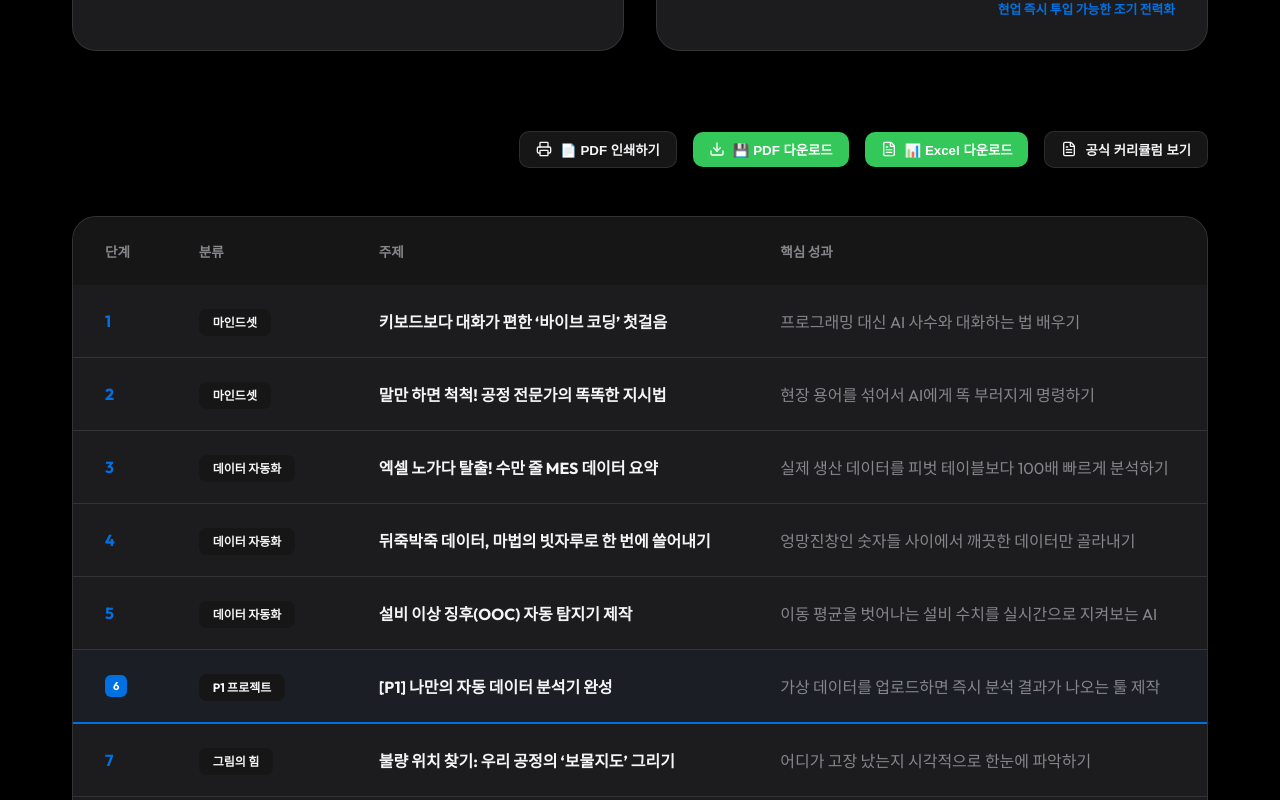
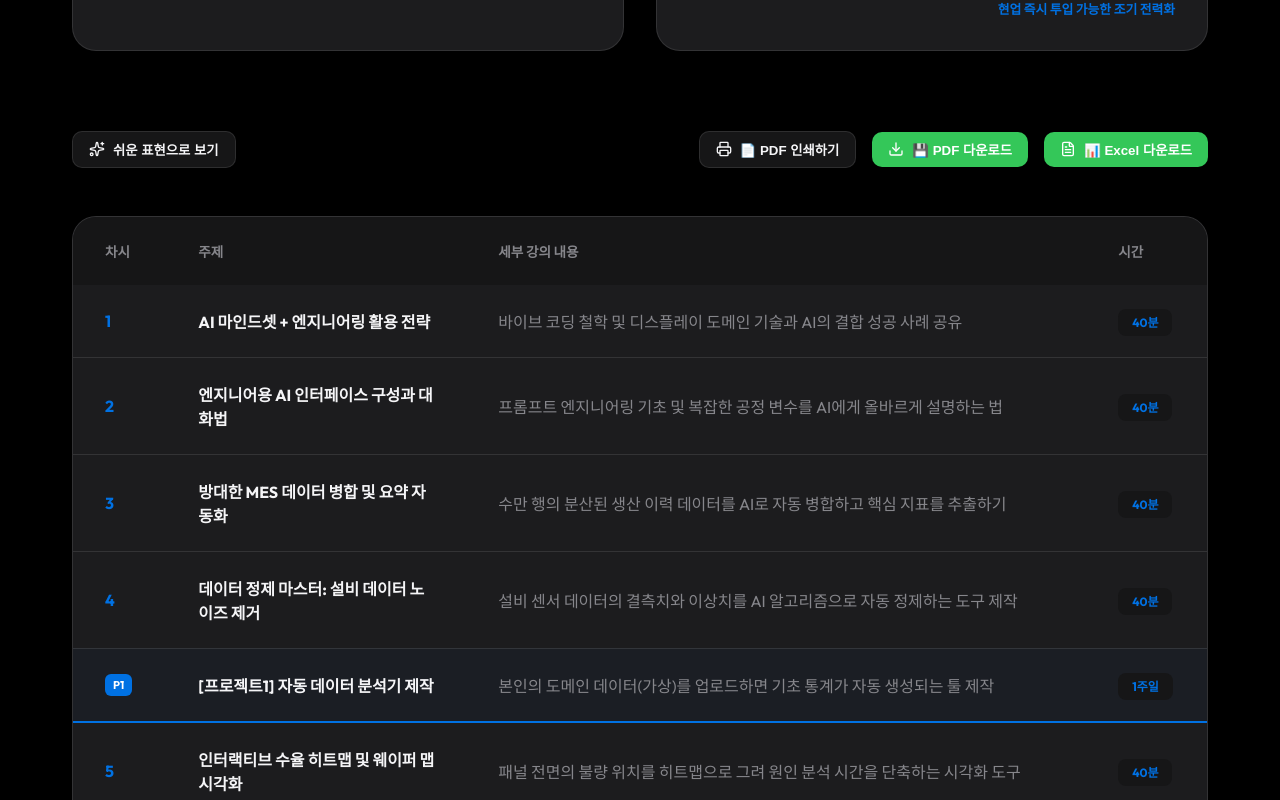
Before and after one commit to heekeunlee/lecture_assist001, a React (Vite) app: page / in a window 1280 px wide. Shown: the part 900-1700 px from the top of the page. Built offline with nearby package versions, Linux system fonts and the light colour scheme; the HTML template or start-up script is replaced by a standard one.

Commit message:
feat: set official curriculum as default view and move toggle button to top-left

```diff
--- a/src/App.tsx
+++ b/src/App.tsx
@@ -93,7 +93,7 @@ export default function App() {
   const [isPresenting, setIsPresenting] = useState(false);
   const [currentIndex, setCurrentIndex] = useState(0);
   const [theme, setTheme] = useState('dark');
-  const [showOfficial, setShowOfficial] = useState(false);
+  const [showOfficial, setShowOfficial] = useState(true);
   const [searchTerm, setSearchTerm] = useState('');
   const [activeTermCat, setActiveTermCat] = useState('전체');
   const [currentPage, setCurrentPage] = useState(1);
@@ -372,7 +372,17 @@ export default function App() {
 
             <CurriculumVisuals />
 
-            <div style={{ display: 'flex', justifyContent: 'flex-end', alignItems: 'center', gap: '1rem' }}>
+            <div style={{ display: 'flex', justifyContent: 'space-between', alignItems: 'center', gap: '1rem', width: '100%' }}>
+              <div style={{ display: 'flex', alignItems: 'center' }}>
+                <button
+                  className={`toggle-button ${!showOfficial ? 'active' : ''}`}
+                  onClick={() => setShowOfficial(!showOfficial)}
+                >
+                  {showOfficial ? <Sparkles size={16} /> : <FileText size={16} />}
+                  {showOfficial ? '쉬운 표현으로 보기' : '공식 커리큘럼 보기'}
+                </button>
+              </div>
+              <div style={{ display: 'flex', alignItems: 'center', gap: '1rem' }}>
                 <button
                   className="toggle-button print-btn"
                   onClick={() => window.print()}
@@ -394,13 +404,7 @@ export default function App() {
                   <FileText size={16} />
                   <span>📊 Excel 다운로드</span>
                 </button>
-              <button
-                className={`toggle-button ${showOfficial ? 'active' : ''}`}
-                onClick={() => setShowOfficial(!showOfficial)}
-              >
-                {showOfficial ? <Sparkles size={16} /> : <FileText size={16} />}
-                {showOfficial ? '쉬운 표현으로 보기' : '공식 커리큘럼 보기'}
-              </button>
+              </div>
             </div>
 
             <motion.div
```
Lines whose indentation alone changed are shown as unchanged.
